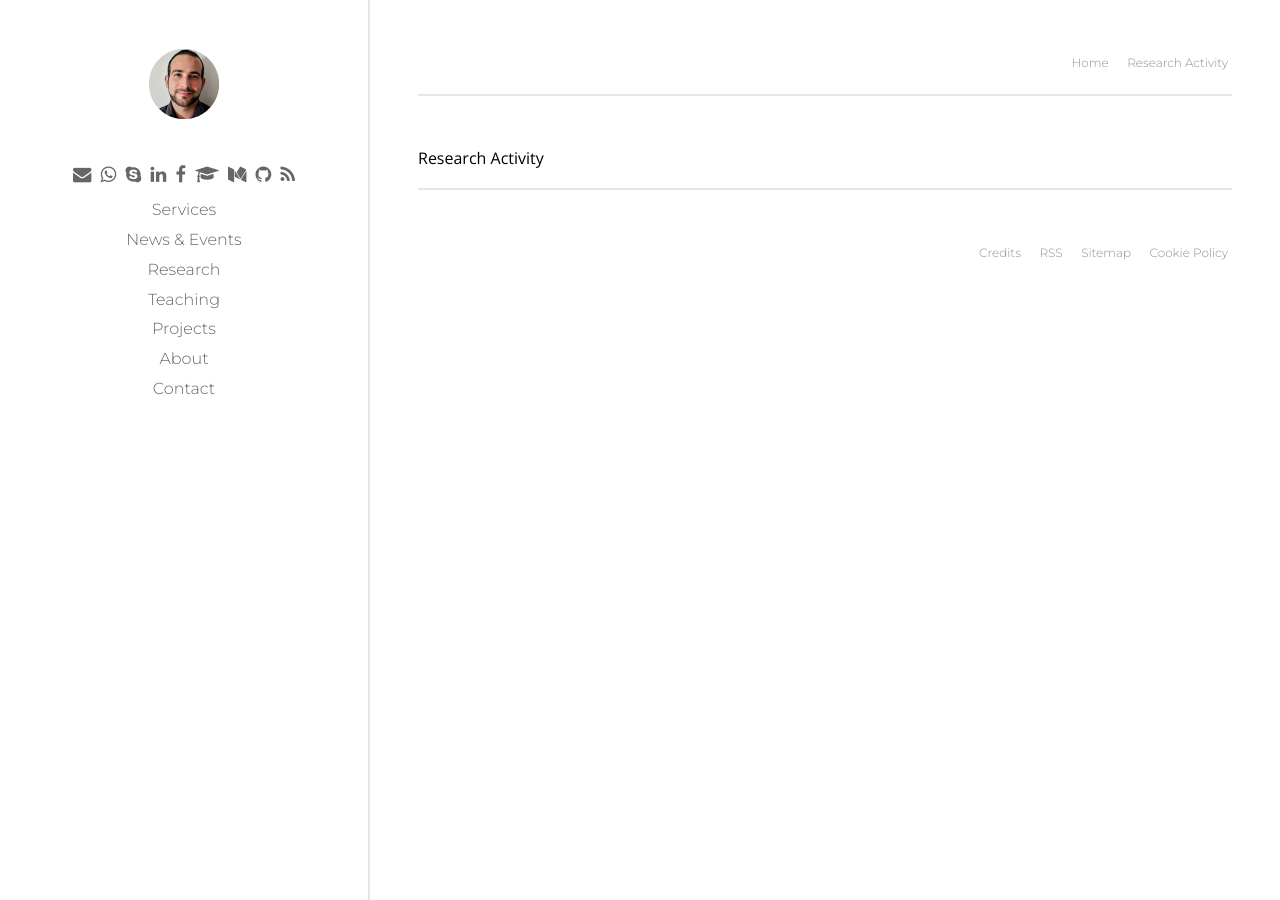
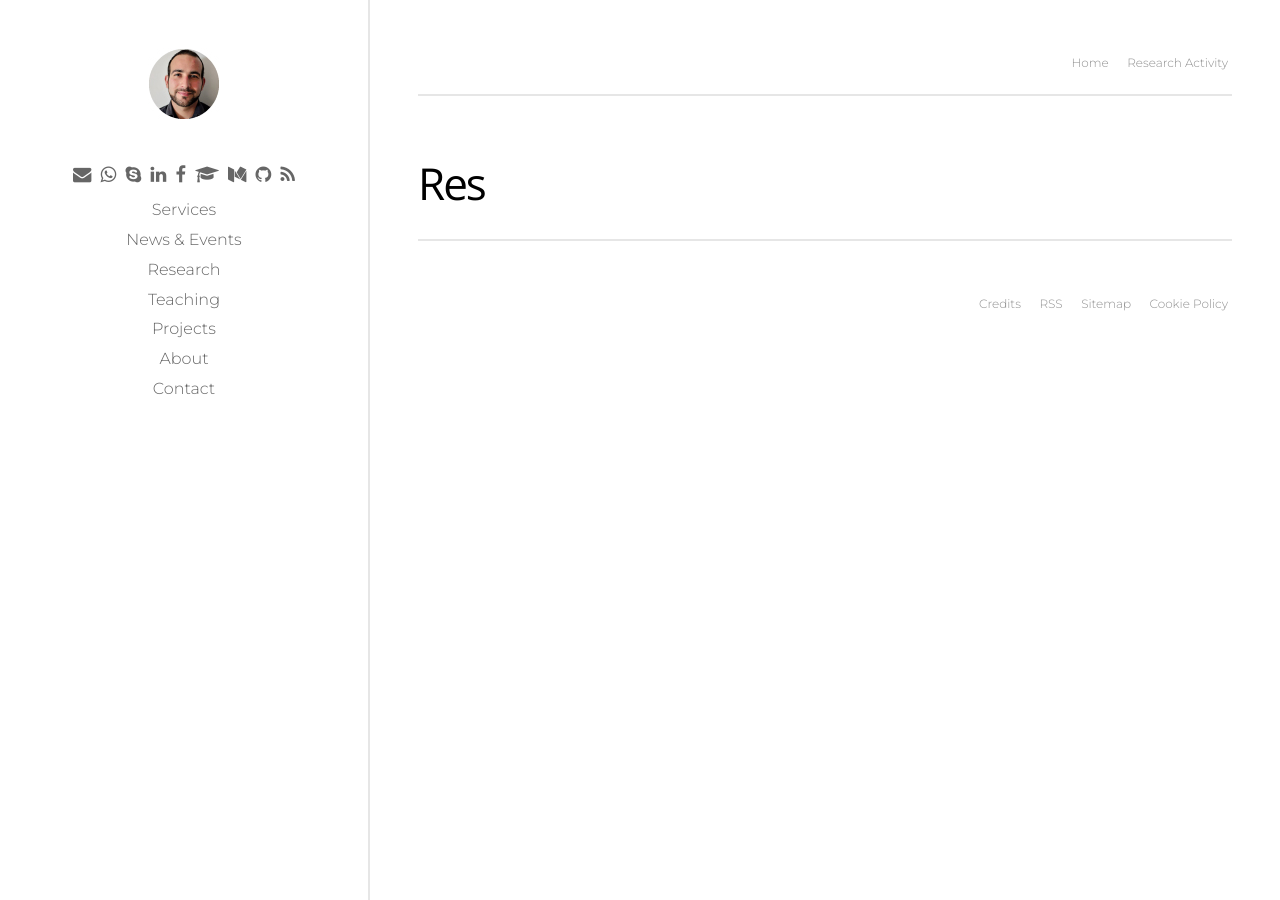
Before and after one commit to p-marco/p-marco.github.io, a Jekyll site: the page built from research.md, in a window 1280 px wide. Built offline with Jekyll 4.4.1, drawn with Linux system fonts in a browser that asks for light colours; our own code applies the rules of GitHub Pages for plain Markdown files.

Commit message:
default layout test

```diff
--- a/research.md
+++ b/research.md
@@ -3,7 +3,7 @@ title: Research Activity
 collection: research
 ---
 
-{{ page.title }}
+# Res
 
 {% for page in site.collections.research %}
     <article>
```
